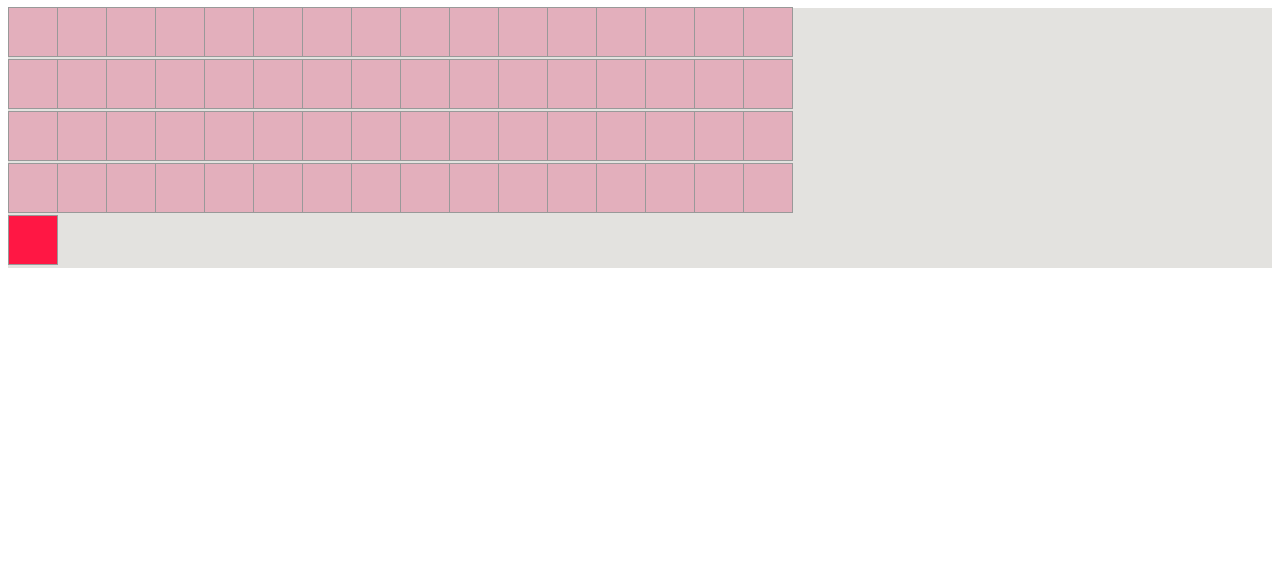
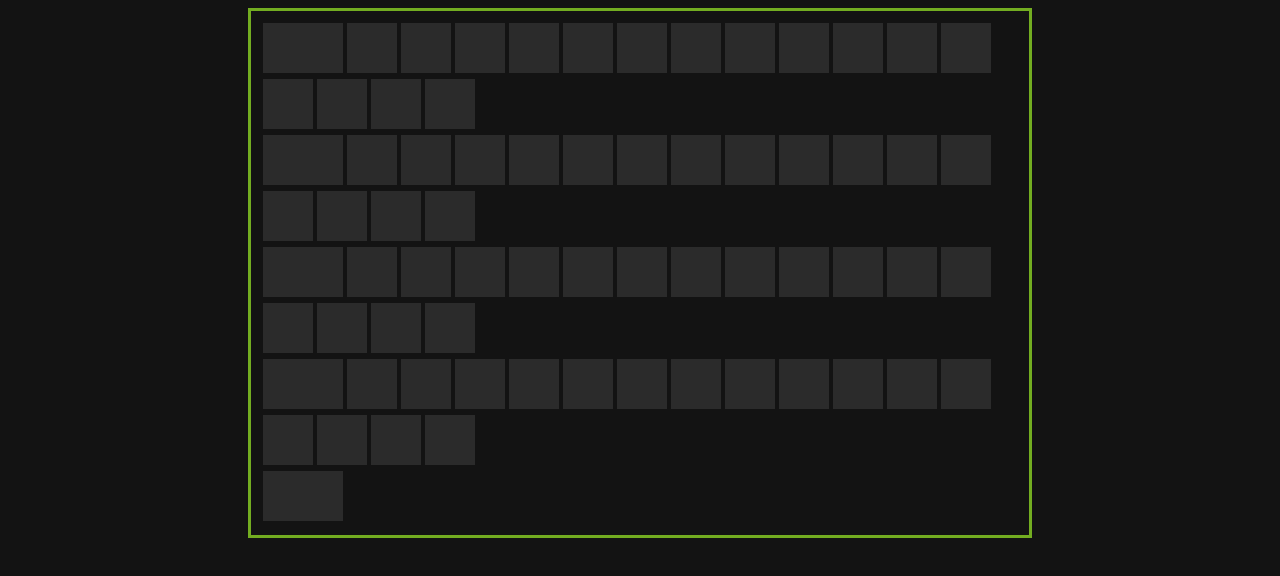
Before and after one commit to SaloniA/Music, a React app in the folder music/: page / in a window 1280 px wide. Built offline with nearby package versions, Linux system fonts and the light colour scheme.

Commit message:
New color scheme + instrument btns

```diff
--- a/music/package.json
+++ b/music/package.json
@@ -5,7 +5,7 @@
   "dependencies": {
     "react": "^16.4.1",
     "react-dom": "^16.4.1",
-    "react-scripts": "1.1.4"
+    "react-scripts": "^1.1.4"
   },
   "scripts": {
     "start": "react-scripts start",
--- a/music/public/index.html
+++ b/music/public/index.html
@@ -4,37 +4,14 @@
     <meta charset="utf-8">
     <meta name="viewport" content="width=device-width, initial-scale=1, shrink-to-fit=no">
     <meta name="theme-color" content="#000000">
-    <!--
-      manifest.json provides metadata used when your web app is added to the
-      homescreen on Android. See https://developers.google.com/web/fundamentals/engage-and-retain/web-app-manifest/
-    -->
     <link rel="manifest" href="%PUBLIC_URL%/manifest.json">
     <link rel="shortcut icon" href="%PUBLIC_URL%/favicon.ico">
-    <!--
-      Notice the use of %PUBLIC_URL% in the tags above.
-      It will be replaced with the URL of the `public` folder during the build.
-      Only files inside the `public` folder can be referenced from the HTML.
-
-      Unlike "/favicon.ico" or "favicon.ico", "%PUBLIC_URL%/favicon.ico" will
-      work correctly both with client-side routing and a non-root public URL.
-      Learn how to configure a non-root public URL by running `npm run build`.
-    -->
     <title>Music</title>
   </head>
-  <body>
+  <body style="background-color: #131313">
     <noscript>
       You need to enable JavaScript to run this app.
     </noscript>
     <div id="root"></div>
-    <!--
-      This HTML file is a template.
-      If you open it directly in the browser, you will see an empty page.
-
-      You can add webfonts, meta tags, or analytics to this file.
-      The build step will place the bundled scripts into the <body> tag.
-
-      To begin the development, run `npm start` or `yarn start`.
-      To create a production bundle, use `npm run build` or `yarn build`.
-    -->
   </body>
 </html>
--- a/music/src/index.css
+++ b/music/src/index.css
@@ -1,14 +1,25 @@
 [class*="note-"] {
-  border: 1px solid #999;
-  font-size: 24px;
-  font-weight: bold;
-  line-height: 34px;
   height: 50px;
-  margin-right: -1px;
-  margin-top: -1px;
+  margin: 2px;
+  width: 50px;
   padding: 0;
-  text-align: center;
-  width: 50px;
+  border: none;
+}
+
+[class*="playbtn-"] {
+  height: 50px;
+  margin: 2px;
+  width: 80px;
+  padding: 0;
+  border: none;
+}
+
+[class*="instrument-"] {
+  height: 50px;
+  margin: 2px;
+  width: 80px;
+  padding: 0;
+  border: none;
 }
 
 *:focus {
@@ -16,19 +27,31 @@
 }
 
 .note-enabled{
-  background: #5D001E;
+  background: #5AC367;
 }
 
 .note-disabled{
-  background: #E3AFBC;
+  background: #2B2B2B;
 }
 
 .note-enabled-playing{
-  background: #9A1750;
+  background: #FFFFFF;
 }
 
 .note-disabled-playing{
-  background: #EE4C7C;
+  background: #888888;
+}
+
+.playbtn-playing{
+  background: #5AC367;
+}
+
+.playbtn-paused{
+  background: #2B2B2B;
+}
+
+.instrument-not-selected{
+  background: #2B2B2B;
 }
 
 .board{
@@ -36,29 +59,26 @@
 }
 
 .play{
-  border: 1px solid #999;
-  font-size: 24px;
-  font-weight: bold;
-  line-height: 34px;
   height: 50px;
-  margin-right: -1px;
-  margin-top: -1px;
+  margin: 2px;
+  width: 50px;
+  background: #73AD21;
   padding: 0;
-  text-align: center;
-  width: 50px;
-  background: #725;
+  border: none;
 }
 
 .pause{
-  border: 1px solid #999;
-  font-size: 24px;
-  font-weight: bold;
-  line-height: 34px;
   height: 50px;
-  margin-right: -1px;
-  margin-top: -1px;
+  margin: 2px;
+  width: 50px;
+  background: #73AD21;
   padding: 0;
-  text-align: center;
-  width: 50px;
-  background: #ff1744;
+  border: none;
 }
+
+.center {
+    margin: auto;
+    width: 60%;
+    border: 3px solid #73AD21;
+    padding: 10px;
+}
--- a/music/src/index.js
+++ b/music/src/index.js
@@ -18,15 +18,27 @@ class PlayButton extends React.Component {
 	render() {
   	var note_class;
   		if (this.state.play) {
-  			note_class = "play";
+  			note_class = "playbtn-playing";
   		} else {
-  			note_class = "pause";
+  			note_class = "playbtn-paused";
   		}
 
   		return (
      		<button className={note_class} onClick={this.togglePlaying.bind(this)} />
     	);
   	}
+}
+
+class Instrument extends React.Component {
+  constructor(props){
+  	super();
+  }
+
+  render() {
+    return (
+      <button className="instrument-not-selected" />
+    );
+  }
 }
 
 
@@ -109,6 +121,7 @@ class Row extends React.Component {
 	render() {
 		return(
 			<div>
+				<Instrument/>
 				{this.__renderNotes()}
 			</div>
 		);
@@ -200,8 +213,8 @@ class Board extends React.Component {
 }
 
 ReactDOM.render(
-	<div style={{backgroundColor: "#E3E2DF"}}>
-	<Board defaultRows={4}/>
+	<div className="center">
+		<Board defaultRows={4}/>
 	</div>,
 	document.getElementById('root')
 );
```
Also changed, not shown: 1 other file.
